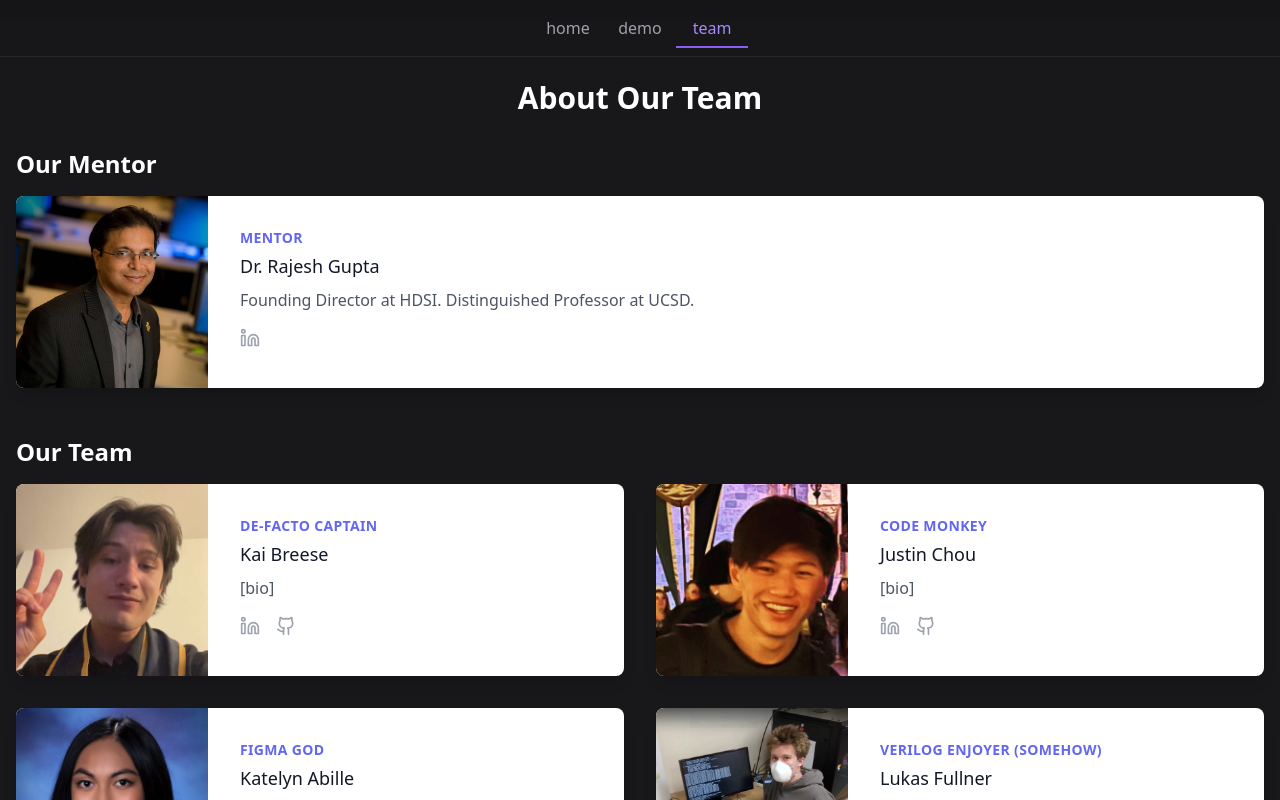
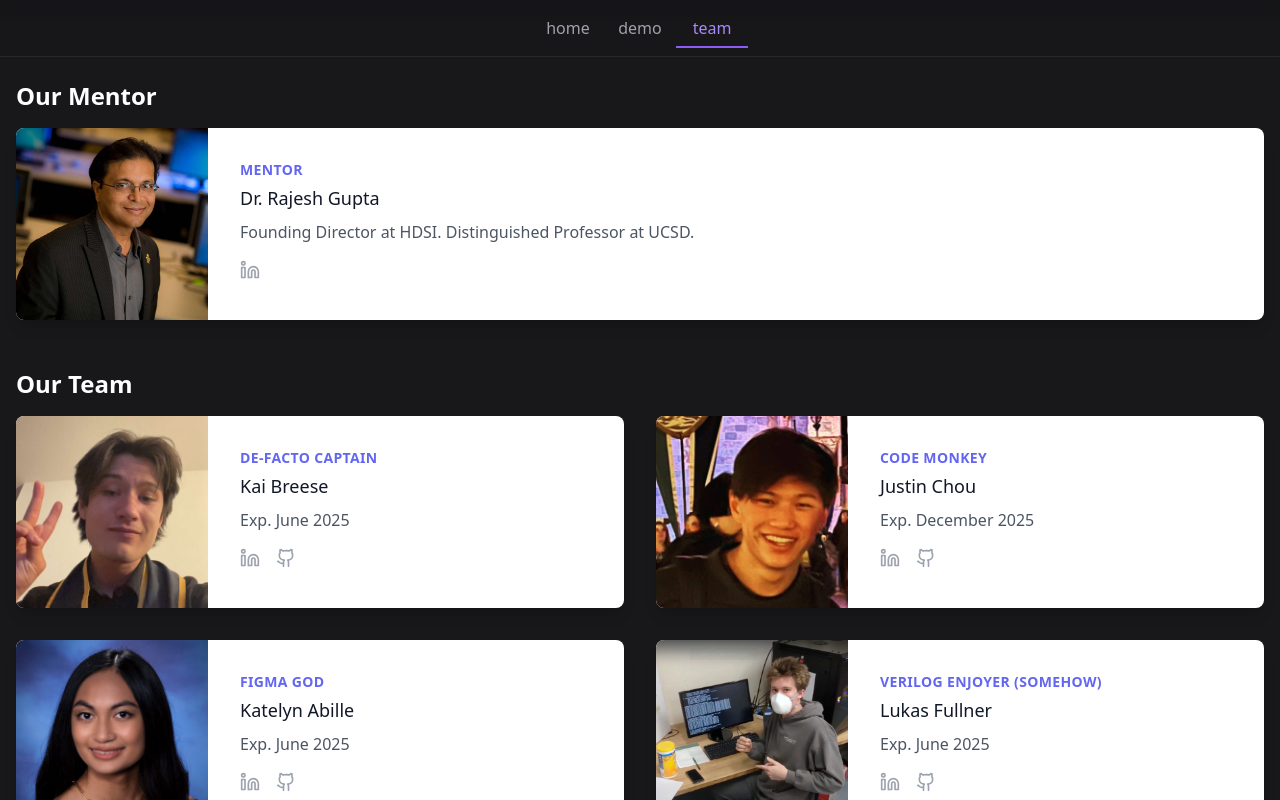
Before and after one commit to nakschou/hardware-accelerators-site, a Next.js app: page /hardware-accelerators-site/team in a window 1280 px wide. Shown: the top 800 px of the page. Built offline with nearby package versions, Linux system fonts and the light colour scheme.

Commit message:
fixed about page

```diff
--- a/app/team/About.tsx
+++ b/app/team/About.tsx
@@ -29,7 +29,7 @@ const people: Person[] = [
     name: "Kai Breese",
     role: "De-facto Captain",
     image: "/hardware-accelerators-site/kai.jpg?height=400&width=400",
-    bio: "[bio]",
+    bio: "Exp. June 2025",
     socials: {
       linkedin: "https://linkedin.com/in/kaibreese",
       github: "https://github.com/ninjakaib",
@@ -39,7 +39,7 @@ const people: Person[] = [
     name: "Justin Chou",
     role: "Code Monkey",
     image: "/hardware-accelerators-site/justin.jpg?height=400&width=400",
-    bio: "[bio]",
+    bio: "Exp. December 2025",
     socials: {
       linkedin: "https://www.linkedin.com/in/justintchou/",
       github: "https://github.com/nakschou",
@@ -49,7 +49,7 @@ const people: Person[] = [
     name: "Katelyn Abille",
     role: "Figma God",
     image: "/hardware-accelerators-site/katelyn.jpg?height=400&width=400",
-    bio: "[bio]",
+    bio: "Exp. June 2025",
     socials: {
       linkedin: "https://linkedin.com/in/katelynmaea",
       github: "https://github.com/katemae",
@@ -59,7 +59,7 @@ const people: Person[] = [
     name: "Lukas Fullner",
     role: "Verilog Enjoyer (somehow)",
     image: "/hardware-accelerators-site/lukas.jpg?height=400&width=400",
-    bio: "[bio]",
+    bio: "Exp. June 2025",
     socials: {
       linkedin: "https://linkedin.com/in/lukas-fullner-172639284",
       github: "https://github.com/Lwizard3",
@@ -72,10 +72,6 @@ export default function AboutUs() {
     <>
       <section className="relative flex items-center justify-center py-16 bg-zinc-900">
         <div className="container mx-auto px-4">
-          <h1 className="text-3xl font-bold text-center mb-8">
-            About Our Team
-          </h1>
-
           {/* Mentor Section */}
           <div className="mb-12">
             <h2 className="text-2xl font-semibold mb-4">Our Mentor</h2>
```
